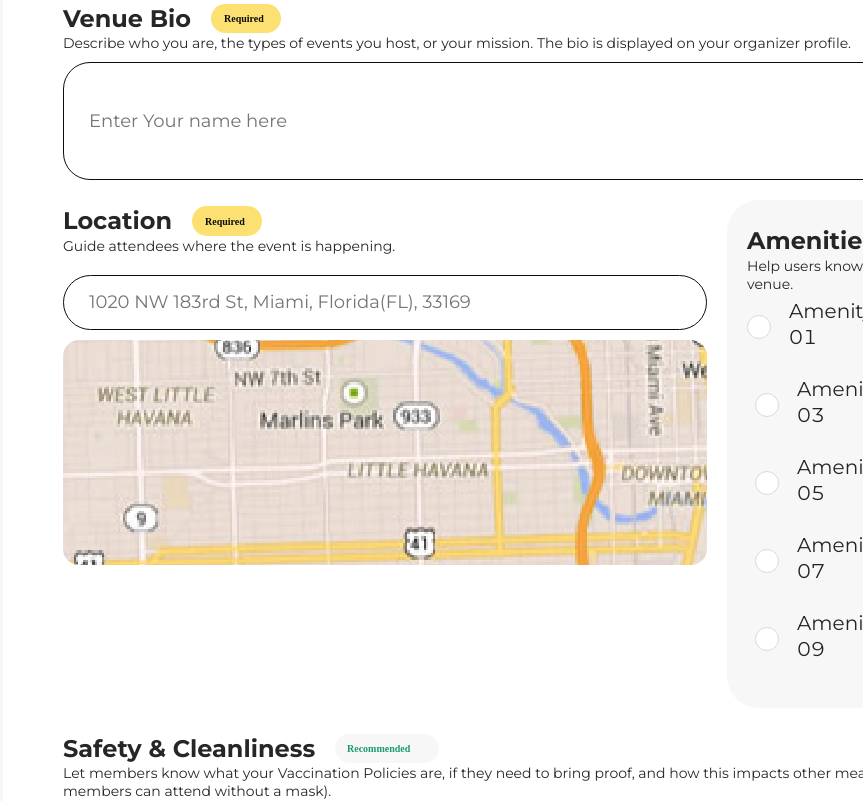
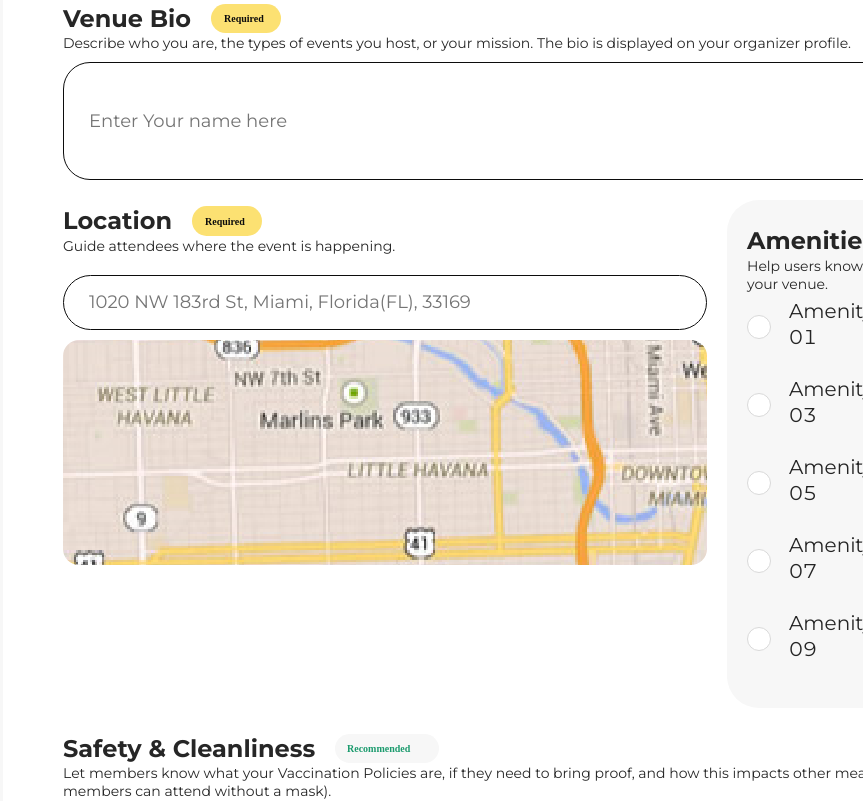
Before and after one commit to Bse161078/musicstep, a React (Create React App) app: page /admin/add-venueprofile in a window 1280 px wide. Shown: the part 1100-1901 px from the top of the page, without its empty margins (417-1280 px from the left). Built offline with nearby package versions, Linux system fonts and the light colour scheme.

Commit message:
set alignment of checkboxes

```diff
--- a/src/admin/components/AddVenueProfileForm/AddVenueProfileForm.style.ts
+++ b/src/admin/components/AddVenueProfileForm/AddVenueProfileForm.style.ts
@@ -45,8 +45,10 @@ export const AddVenueProfileFormStyle = styled.div`
   .policy-list {
     display: grid;
     grid-template-columns: 1fr 1fr;
-    label {
+
+    label.ant-checkbox-wrapper  {
       font-size: 20px;
+      margin-left: 0;
     }
   }
 
@@ -54,8 +56,10 @@ export const AddVenueProfileFormStyle = styled.div`
     display: grid;
     border-radius: 1px solid red;
     grid-template-columns: 1fr 1fr;
+
     label {
       font-size: 20px;
+      margin-left: 0;
     }
   }
 `;
```
